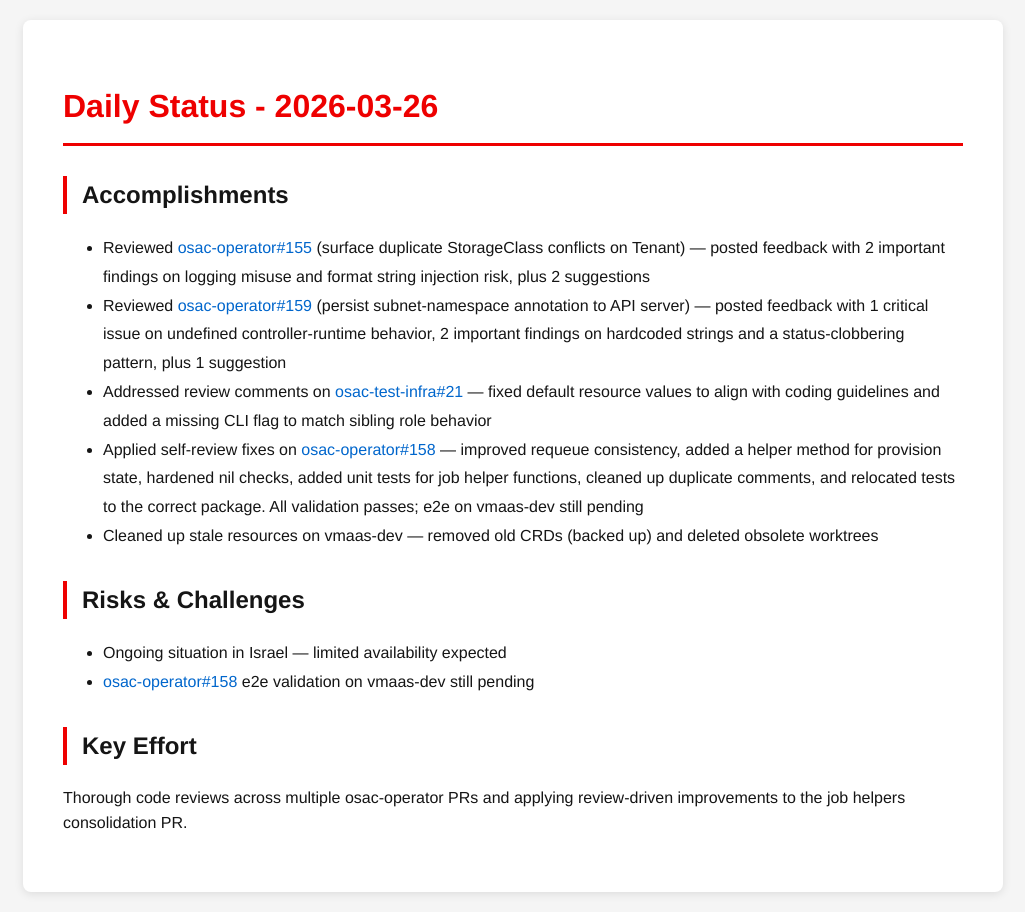
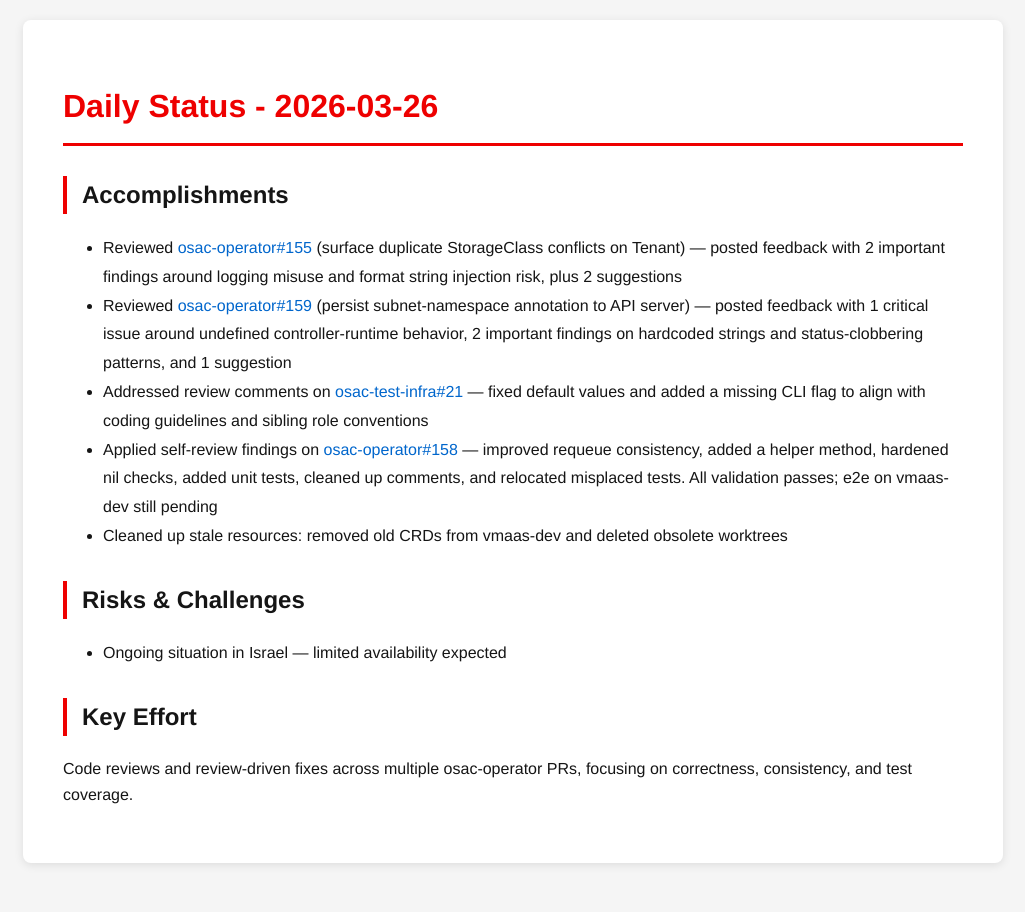
Before and after one commit to tzvatot/daily-status, a Jekyll site: the page built from 2026-03-26.md, in a window 1280 px wide. Shown: the whole page, without its empty margins (127-1152 px from the left). Built offline with Jekyll 4.4.1, drawn with Linux system fonts in a browser that asks for light colours.

Commit message:
Daily status update - 2026-03-26

```diff
--- a/2026-03-26.md
+++ b/2026-03-26.md
@@ -7,15 +7,14 @@
 # Daily Status - 2026-03-26
 
 ## Accomplishments
-- Reviewed [osac-operator#155](https://github.com/osac-project/osac-operator/pull/155) (surface duplicate StorageClass conflicts on Tenant) — posted feedback with 2 important findings on logging misuse and format string injection risk, plus 2 suggestions
-- Reviewed [osac-operator#159](https://github.com/osac-project/osac-operator/pull/159) (persist subnet-namespace annotation to API server) — posted feedback with 1 critical issue on undefined controller-runtime behavior, 2 important findings on hardcoded strings and a status-clobbering pattern, plus 1 suggestion
-- Addressed review comments on [osac-test-infra#21](https://github.com/osac-project/osac-test-infra/pull/21) — fixed default resource values to align with coding guidelines and added a missing CLI flag to match sibling role behavior
-- Applied self-review fixes on [osac-operator#158](https://github.com/osac-project/osac-operator/pull/158) — improved requeue consistency, added a helper method for provision state, hardened nil checks, added unit tests for job helper functions, cleaned up duplicate comments, and relocated tests to the correct package. All validation passes; e2e on vmaas-dev still pending
-- Cleaned up stale resources on vmaas-dev — removed old CRDs (backed up) and deleted obsolete worktrees
+- Reviewed [osac-operator#155](https://github.com/osac-project/osac-operator/pull/155) (surface duplicate StorageClass conflicts on Tenant) — posted feedback with 2 important findings around logging misuse and format string injection risk, plus 2 suggestions
+- Reviewed [osac-operator#159](https://github.com/osac-project/osac-operator/pull/159) (persist subnet-namespace annotation to API server) — posted feedback with 1 critical issue around undefined controller-runtime behavior, 2 important findings on hardcoded strings and status-clobbering patterns, and 1 suggestion
+- Addressed review comments on [osac-test-infra#21](https://github.com/osac-project/osac-test-infra/pull/21) — fixed default values and added a missing CLI flag to align with coding guidelines and sibling role conventions
+- Applied self-review findings on [osac-operator#158](https://github.com/osac-project/osac-operator/pull/158) — improved requeue consistency, added a helper method, hardened nil checks, added unit tests, cleaned up comments, and relocated misplaced tests. All validation passes; e2e on vmaas-dev still pending
+- Cleaned up stale resources: removed old CRDs from vmaas-dev and deleted obsolete worktrees
 
 ## Risks & Challenges
 - Ongoing situation in Israel — limited availability expected
-- [osac-operator#158](https://github.com/osac-project/osac-operator/pull/158) e2e validation on vmaas-dev still pending
 
 ## Key Effort
-Thorough code reviews across multiple osac-operator PRs and applying review-driven improvements to the job helpers consolidation PR.
+Code reviews and review-driven fixes across multiple osac-operator PRs, focusing on correctness, consistency, and test coverage.
```
